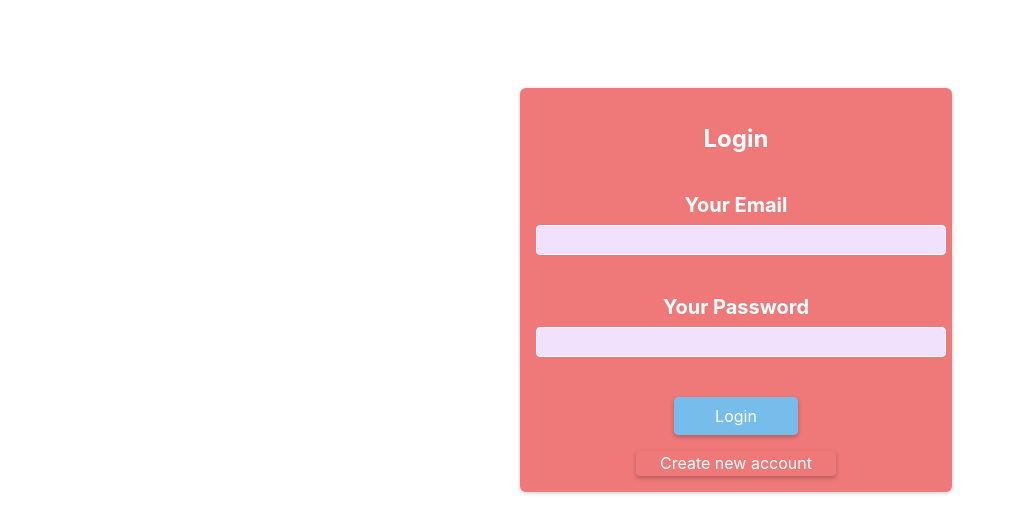
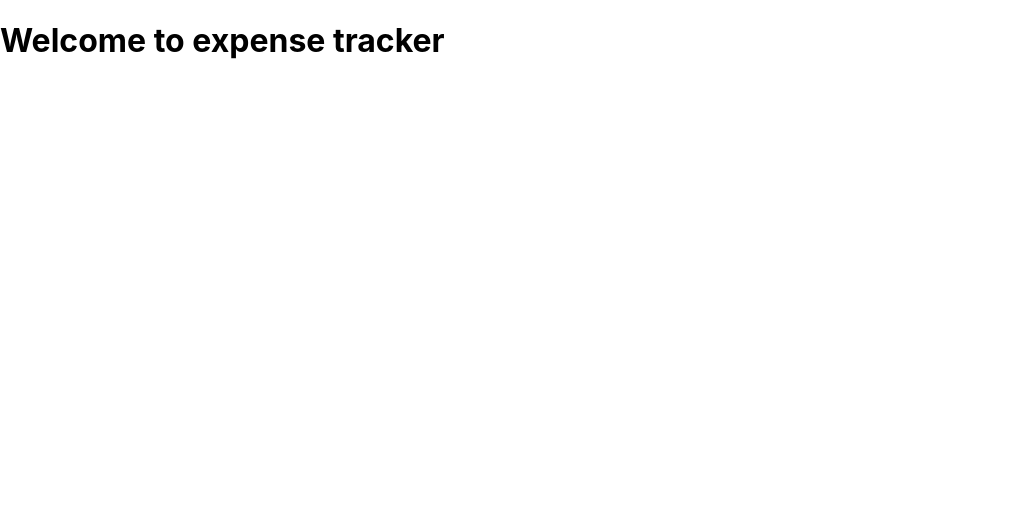
Before and after one commit to TechyTejas/Expense-Tracker-react-js, a React (Create React App) app: page /home in a window 1280 px wide. Shown: the top 532 px of the page, without its empty margins (0-1015 px from the left). Built offline with nearby package versions, Linux system fonts and the light colour scheme; sample sign-in values are in the browser's storage.

Commit message:
Routes added

```diff
--- a/package.json
+++ b/package.json
@@ -8,6 +8,7 @@
     "@testing-library/user-event": "^13.5.0",
     "react": "^18.2.0",
     "react-dom": "^18.2.0",
+    "react-router-dom": "^6.14.1",
     "react-scripts": "5.0.1",
     "web-vitals": "^2.1.4"
   },
--- a/src/App.js
+++ b/src/App.js
@@ -1,9 +1,20 @@
+
 import LoginForm from "./Pages/LoginForm";
+import Route from "./Routes/Route";
+import { useContext } from "react";
+import AuthContext from "./LoginStore/Auth-context";
+import React from "react";
 
 
 function App() {
+  const authCtx=useContext(AuthContext)
   return (
-    <LoginForm/>
+    <React.Fragment>
+
+    <Route/>
+
+    </React.Fragment>
+
   );
 
 }
--- a/src/LoginStore/Auth-context.jsx
+++ b/src/LoginStore/Auth-context.jsx
@@ -19,9 +19,10 @@ export const AuthContextProvider = (props) => {
     //iif token is string wiht empty this will return false
 
     const loginHandler = (token) => {
+      // console.log(token)
        setToken(token)
        localStorage.setItem('token', token);
-       console.log(token)
+      //  console.log(token)
     }
 
     const logoutHandler = () => {
@@ -41,7 +42,7 @@ export const AuthContextProvider = (props) => {
     useEffect(() => {
         const tokenExpirationTimer = setTimeout(() => {
           logoutHandler();
-        }, 5 * 60 * 1000); // 5 minutes in milliseconds
+        }, 10000); // 5 minutes in milliseconds
 
         return () => {
           clearTimeout(tokenExpirationTimer);
--- /dev/null
+++ b/src/Pages/Home.jsx
@@ -0,0 +1,11 @@
+import React from 'react'
+
+function Home() {
+  return (
+    <div>
+        <h1> Welcome to expense tracker</h1>
+    </div>
+  )
+}
+
+export default Home
--- a/src/Pages/LoginForm.jsx
+++ b/src/Pages/LoginForm.jsx
@@ -1,16 +1,22 @@
 import { useRef , useState ,useContext} from "react"
 import classes from './LoginForm.module.css'
 import AuthContext from "../LoginStore/Auth-context";
+import {  useNavigate } from "react-router-dom";
+
 
 function LoginForm() {
+    const navigate=useNavigate();
+
     const authCtx=useContext(AuthContext)
+
     const passwordInputRef=useRef();
     const emailInputRef=useRef();
+    const CnfmpasswordRef=useRef();
 
     const [isLogin, setIsLogin] = useState(true);
     const[isLoading,setIsLoading]= useState(false);
 
-    const switchAuthModeHandler = (vent) => {
+    const switchAuthModeHandler = () => {
       setIsLogin((prevState) => !prevState);
     };
 
@@ -19,6 +25,7 @@ function LoginForm() {
         event.preventDefault();
         const enteredEmail = emailInputRef.current.value;
         const enteredPassword = passwordInputRef.current.value;
+        // const enterCnfmpassword = CnfmpasswordRef.current.value;
          console.log(enteredEmail, enteredPassword);
 
          setIsLoading(true)
@@ -60,8 +67,9 @@ function LoginForm() {
          })
          .then((data) => {
            authCtx.login(data.idToken)  //here we passing that token which we getting from firbase
-           // console.log(data)
-        //    navigate('/home');
+          //  console.log(data.idToken + " tejass ")
+            // console.log(data)
+           navigate('/home');
         console.log("login successfulyy")
          })
          .catch((err) => {
@@ -89,6 +97,15 @@ function LoginForm() {
             ref={passwordInputRef}
             required
           />
+         {!isLogin && <div className={classes.control}>
+            <label htmlFor="password">Confirm Password</label>
+            <input
+            type='password'
+            id='password'
+            ref={CnfmpasswordRef}
+            required
+            />
+          </div>}
         </div>
         <div className={classes.actions}>
         {!isLoading && <button >{isLogin ? "Login" : "Create Account"}</button>}
--- /dev/null
+++ b/src/Routes/Route.jsx
@@ -0,0 +1,21 @@
+import React from 'react'
+import { Routes,Route,Navigate } from 'react-router-dom'
+import Home from '../Pages/Home'
+import AuthContext from '../LoginStore/Auth-context'
+import { useContext } from 'react'
+import LoginForm from '../Pages/LoginForm'
+
+
+function Routee() {
+     const authCtx = useContext(AuthContext);
+
+  return (
+    <Routes>
+   <Route path="/" element={<LoginForm/>}></Route>
+         <Route path="/home" element={authCtx.isLoggedIn ? (<Home />) :
+          (<Navigate to="/" replace />)}/>
+    </Routes>
+  )
+}
+
+export default Routee
--- a/src/index.js
+++ b/src/index.js
@@ -3,11 +3,17 @@ import ReactDOM from 'react-dom/client';
 import './index.css';
 import App from './App';
 import reportWebVitals from './reportWebVitals';
+import { BrowserRouter } from 'react-router-dom';
+import { AuthContextProvider } from './LoginStore/Auth-context';
 
 const root = ReactDOM.createRoot(document.getElementById('root'));
 root.render(
   <React.StrictMode>
+    <AuthContextProvider>
+      <BrowserRouter>
     <App />
+     </BrowserRouter>
+    </AuthContextProvider>
   </React.StrictMode>
 );
 
```
Also changed, not shown: 1 other file (tests, documents, lock files or other folders).
